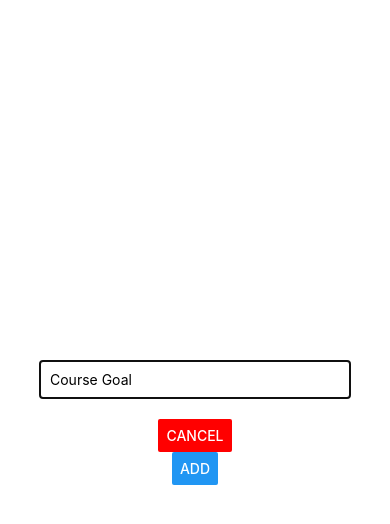
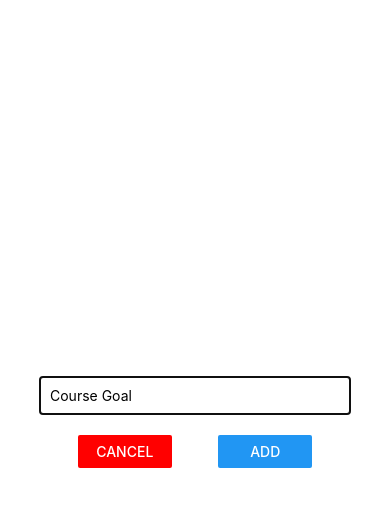
Before and after one commit to Aleksandar-Zoric-93/ReactNative_Udemy, a React Native app in the folder rn-complete-guide/: screen / in a window 390 px wide. Both pictures are taken after a click on the button "ADD NEW GOAL". Shown: the top 524 px of the page. Built offline with nearby package versions, Linux system fonts and the light colour scheme.

Commit message:
Button styling.

```diff
--- a/rn-complete-guide/components/GoalInput.js
+++ b/rn-complete-guide/components/GoalInput.js
@@ -22,8 +22,18 @@ const GoalInput = props => {
           onChangeText={goalInputHandler}
           value={enteredGoal}
         />
-         <Button title="CANCEL" color="red" onPress={props.onCancel} />
-        <Button title="ADD" onPress={addGoalHandler} />
+
+        <View style={styles.buttonContainer}>
+
+        <View style={styles.button}>
+          <Button title="CANCEL" color="red" onPress={props.onCancel} />
+        </View>
+
+        <View style={styles.button}>
+          <Button title="ADD" onPress={addGoalHandler} />
+        </View>
+
+        </View>
       </View>
     </Modal>
   );
@@ -42,6 +52,16 @@ const styles = StyleSheet.create({
     borderWidth: 1,
     padding: 10,
     marginBottom: 20
+  },
+
+  buttonContainer: {
+    flexDirection: 'row',
+    justifyContent: "space-between",
+    width: '60%'
+  },
+
+  button: {
+    width:'40%'
   }
 });
 
```
